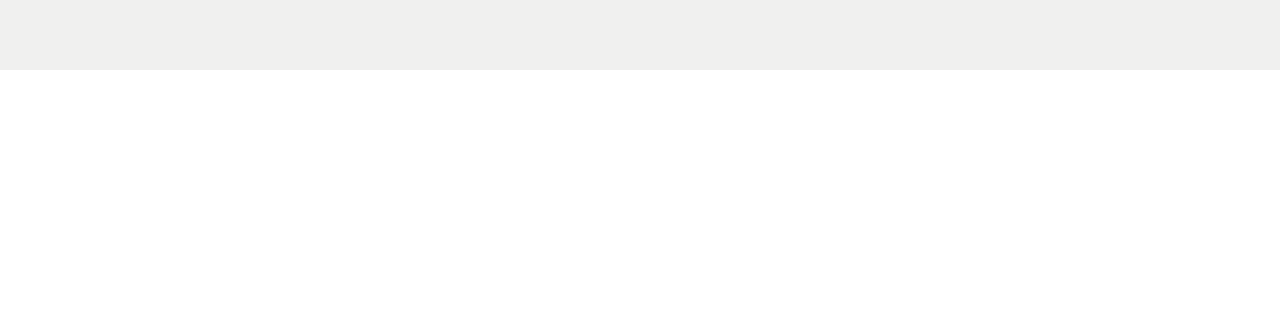
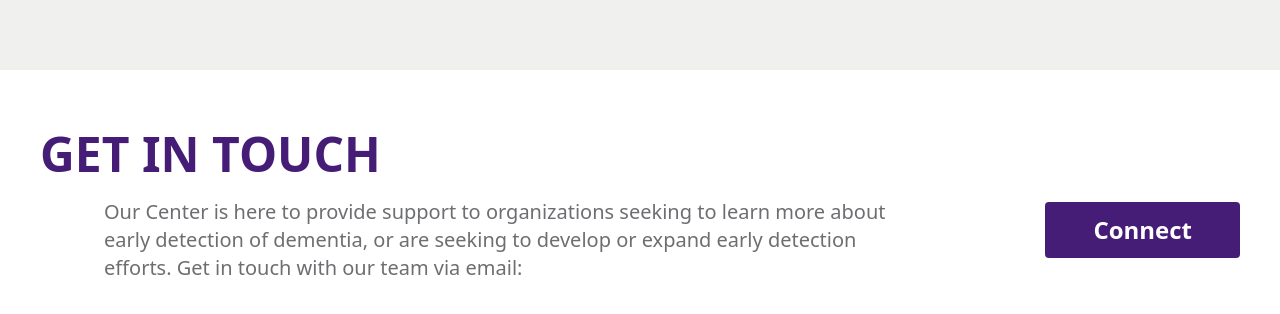
Before and after one commit to Pandey840/Bold-clone, a React (Create React App) app: page / in a window 1280 px wide. Shown: the part 3146-3460 px from the top of the page. Before the commit the page ends 3216 px from the top, so only its background shows below. Built offline with nearby package versions, Linux system fonts and the light colour scheme.

Commit message:
add something in WE FACILITATE Section & Create Get In Touch

```diff
--- a/src/App.js
+++ b/src/App.js
@@ -4,6 +4,7 @@ import imageLinks from "./data/imageLinks.json";
 import WhoWeAre from "./components/WhoWeAre";
 import OurMission from "./components/OurMission";
 import WeFacilitate from "./components/WeFacilitate";
+import GetInTouch from "./components/GetInTouch";
 
 function App() {
   return (
@@ -35,6 +36,10 @@ function App() {
         weFacilitate={imageLinks.weFacilitate}
         Description="We envision a world in which dementia is detected before a crisis occurs and in which early detection of dementia promotes better health and wellbeing of older adults, as well as their families and friends. We gather evidence about gaps and barriers to early detection and strategies for improvement that work. We seek to promote solutions through nationwide stakeholder collaboration."
       />
+      <GetInTouch
+        Headings="GET IN TOUCH"
+        Description="Our Center is here to provide support to organizations seeking to learn more about early detection of dementia, or are seeking to develop or expand early detection efforts. Get in touch with our team via email:"
+      />
     </>
   );
 }
--- /dev/null
+++ b/src/components/GetInTouch.js
@@ -0,0 +1,23 @@
+import React from "react";
+
+const GetInTouch = (props) => {
+  return (
+    <section className="flex justify-center max-w-7xl mx-auto">
+      <div className="p-10 mt-5">
+        <h2 className="text-5xl font-extrabold text-[#451C76]">
+          {props.Headings}
+        </h2>
+        <div className="flex items-center space-x-36">
+          <p className="text-xl text-[#6D6E71] ml-16 mt-5">
+            {props.Description}
+          </p>
+          <button className="py-3 px-12 rounded bg-[#451C76] text-white font-bold text-2xl">
+            Connect
+          </button>
+        </div>
+      </div>
+    </section>
+  );
+};
+
+export default GetInTouch;
--- a/src/components/WeFacilitate.js
+++ b/src/components/WeFacilitate.js
@@ -2,7 +2,7 @@ import React from "react";
 
 const WeFacilitate = (props) => {
   return (
-    <div className="bg-[#F0F0EF]">
+    <section className="bg-[#F0F0EF]">
       <div className="max-w-7xl mx-auto">
         <div className="p-10 pb-0 pt-20">
           <h2 className="text-5xl font-extrabold text-[#451C76]">
@@ -25,7 +25,7 @@ const WeFacilitate = (props) => {
           {props.Description}
         </p>
       </div>
-    </div>
+    </section>
   );
 };
 
```
